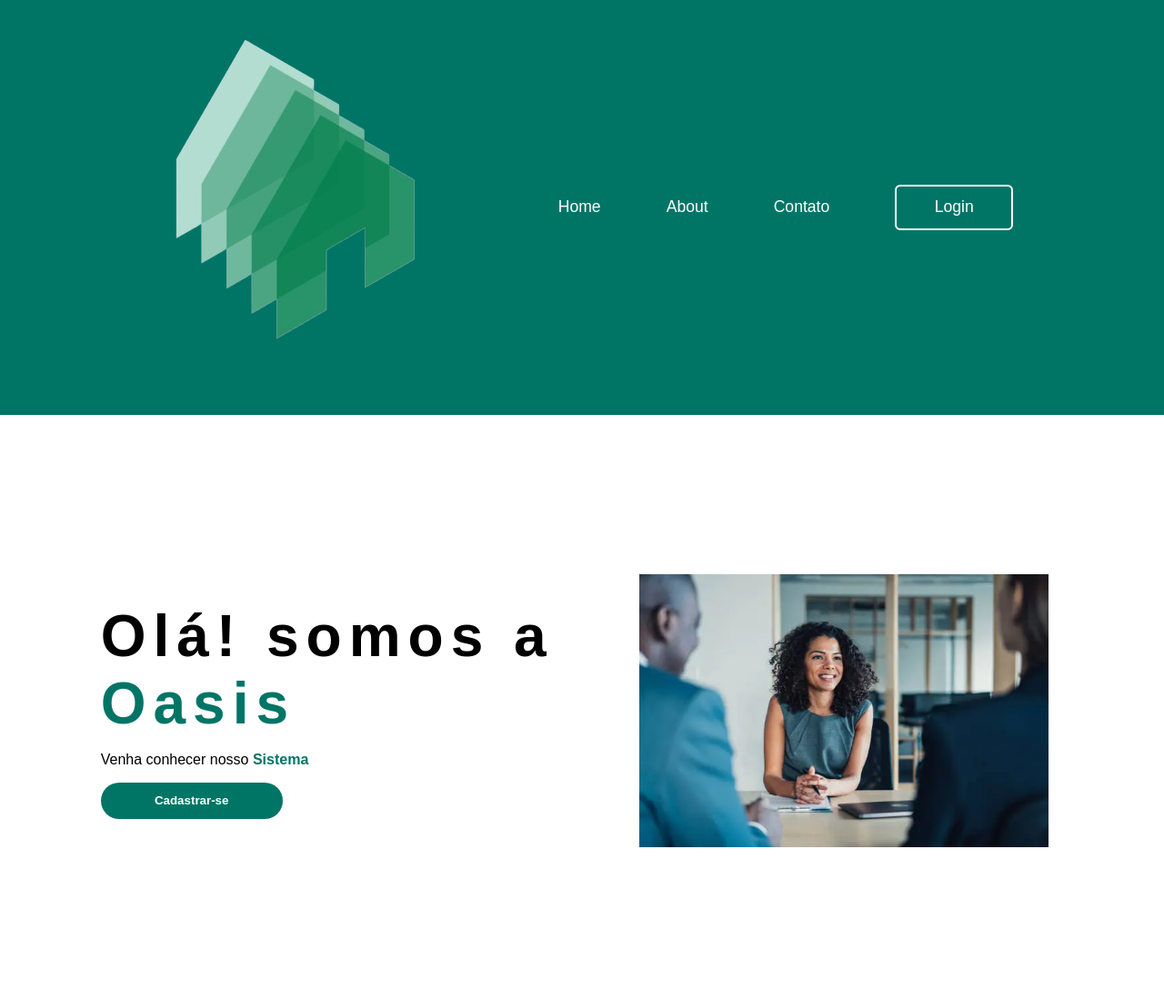
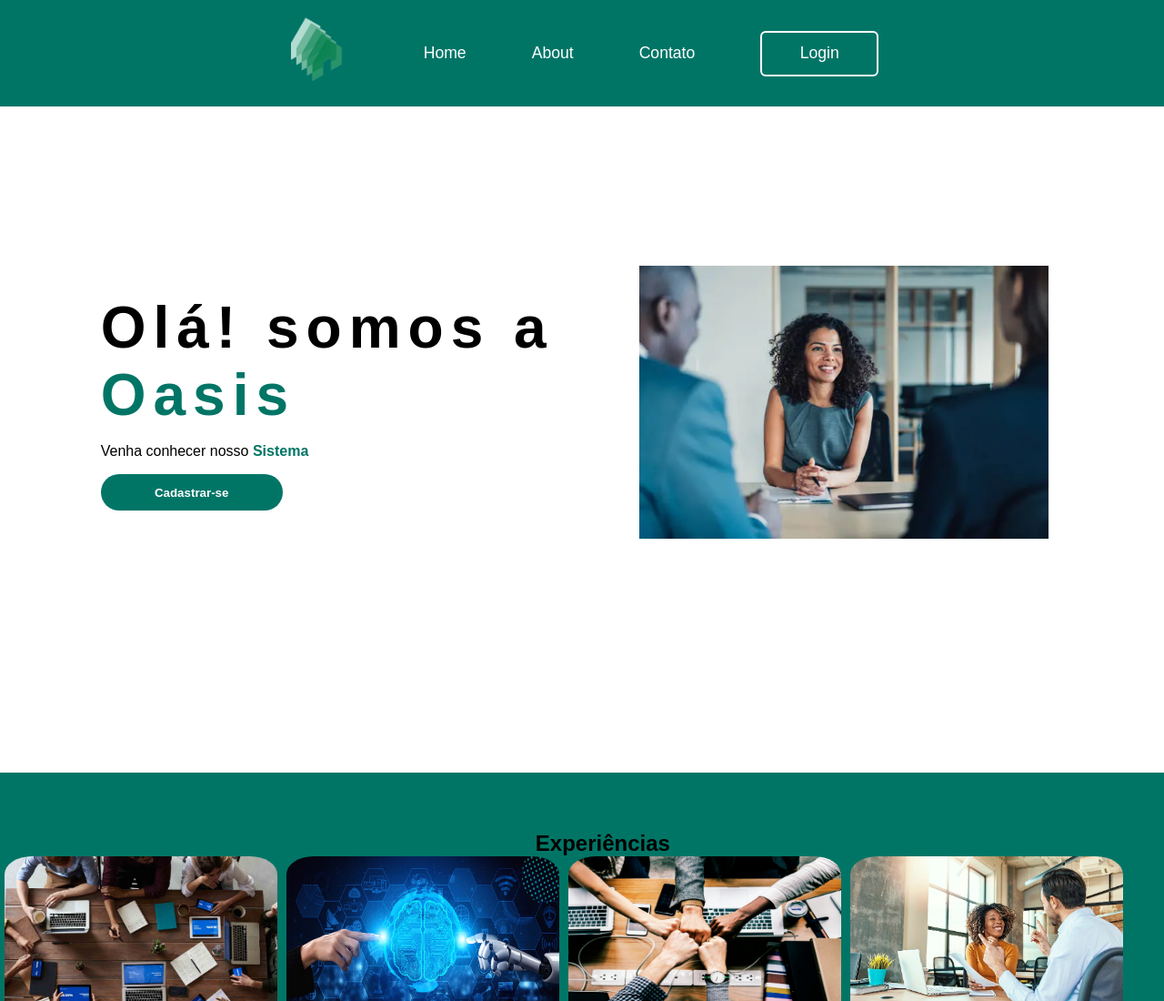
Before and after one commit to MatheusGomes444/Landing-Page-TCC, a plain HTML site: page index.html in a window 1280 px wide. Shown: the top 1100 px of the page at 91% size. Drawn offline with nearby package versions, Linux system fonts and the light colour scheme.

Commit message:
Add files via upload

```diff
--- a/css/style.css
+++ b/css/style.css
@@ -79,11 +79,11 @@ header{
     width: 1rem;
 
     }
-    .img-logo{
+ .logo{
+    width: 30px;
     height: 10%;
-    width: 15px;
-
-    }
+    width: 5rem;
+ }
 
     nav{ /*Parte dos link/botões Experiências, Quem sou eu ?, Meus Projetos, Contato*/
     display: flex;
@@ -345,12 +345,6 @@ header{
     flex-wrap: wrap;
 
     }
-.logo{
-    font-size: 2em;
-    color: #fff;
-    user-select: none;
-
-}
 .navigation a {
 
     position: relative;
--- a/index.html
+++ b/index.html
@@ -12,7 +12,7 @@
 
 
     <nav class="navigation">
-        <img src="img/LOGO_certo-removebg-preview.png" alt="">
+        <img class="logo" src="img/LOGO_certo-removebg-preview.png" alt="">
 
         <a href="#home" class="nav-links">Home</a>
         <a href="#who-am-i" class="nav-links">About</a>
```
